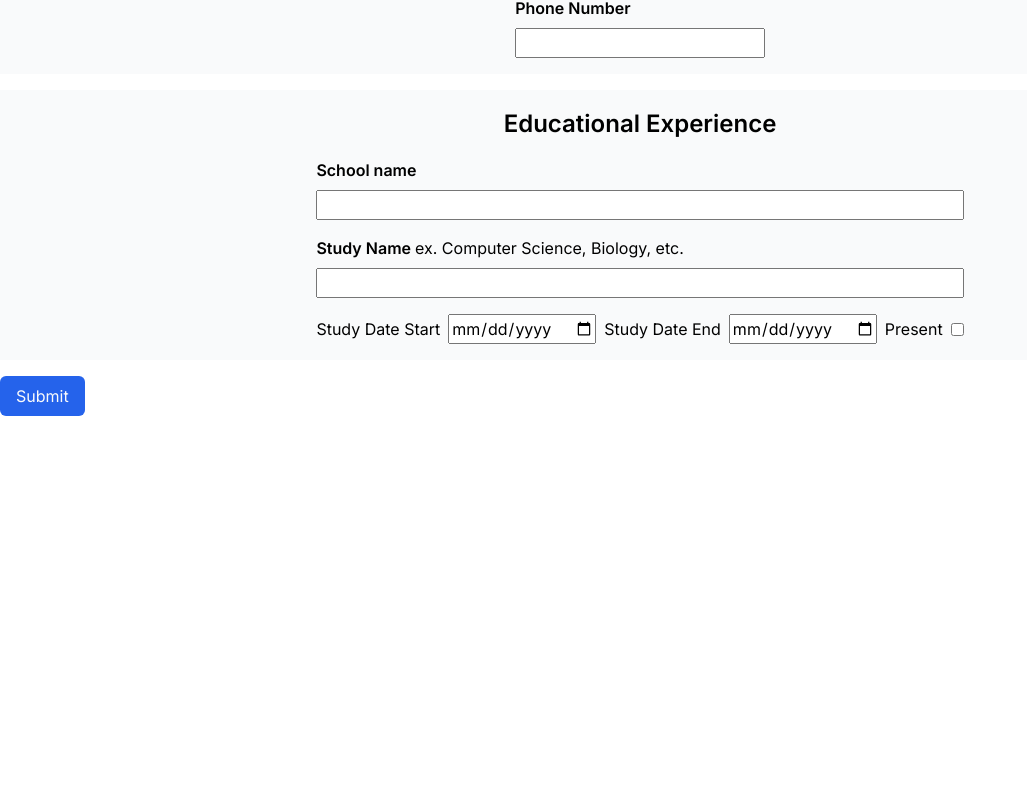
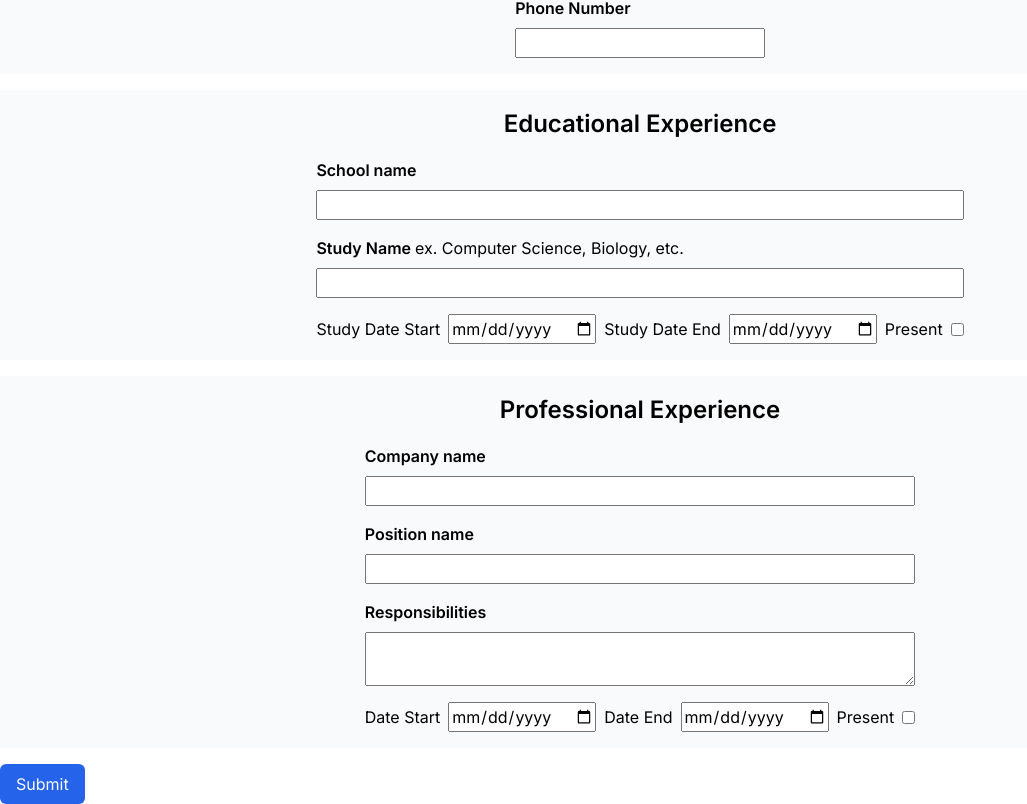
Before and after one commit to AnLaxina/cv-application, a React (Vite) app: page / in a window 1280 px wide. Shown: the part 308-1112 px from the top of the page, without its empty margins (0-1027 px from the left). Before the commit the page ends 800 px from the top, so only its background shows below. Built offline with nearby package versions, Linux system fonts and the light colour scheme.

Commit message:
feat(experience): add experience section

```diff
--- /dev/null
+++ b/src/components/Experience.jsx
@@ -0,0 +1,25 @@
+import Date from "./Date.jsx";
+
+export default function Experience() {
+    return (
+        <section className="general-info">
+            <h2>Professional Experience</h2>
+            <div className="inputs">
+                <div className="input-newline">
+                    <label htmlFor="companyName">Company name</label>
+                    <input id="companyName" type="text"></input>
+                </div>
+                <div className="input-newline">
+                    <label htmlFor="positionName">Position name</label>
+                    <input id="positionName" type="text"></input>
+                </div>
+                <div className="input-newline">
+                    <label htmlFor="responsibilities">Responsibilities</label>
+                    <textarea id="responsibilities"></textarea>
+                </div>
+
+                <Date startDateTitle="Date Start" endDateTitle="Date End" showPresentOption={true}/>
+            </div>
+        </section>
+    )
+}
--- a/src/components/Form.jsx
+++ b/src/components/Form.jsx
@@ -1,6 +1,7 @@
 import Button from "./Button.jsx";
 import General from "./General.jsx";
 import Education from "./Education.jsx";
+import Experience from "./Experience.jsx";
 
 import "../styles/general.css";
 
@@ -13,6 +14,7 @@ export default function Form() {
         <aside className="form">
             <General/>
             <Education/>
+            <Experience/>
             <Button text={"Submit"} onClick={handleSubmission}/>
         </aside>
     )
--- a/src/styles/general.css
+++ b/src/styles/general.css
@@ -1,3 +1,7 @@
+textarea {
+    resize: vertical;
+}
+
 .general-info {
     display: flex;
     flex-direction: column;
```
